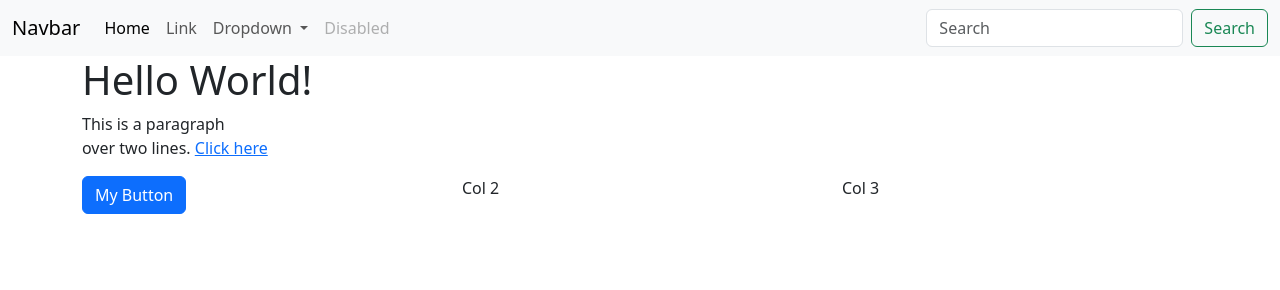
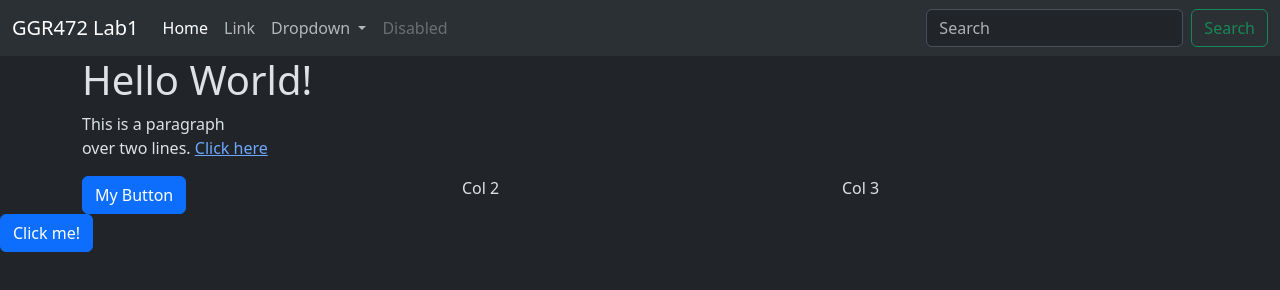
Before and after one commit to huailun-j/GGR472-Lab1, a plain HTML site: page index.html in a window 1280 px wide. Drawn offline with nearby package versions, Linux system fonts and the light colour scheme.

Commit message:
Added Bootstrap Styling

```diff
--- a/index.html
+++ b/index.html
@@ -1,6 +1,6 @@
 <!DOCTYPE html>
-<html lang="en">
-
+<html lang="en" data-bs-theme="dark">
+    <!-- change the background color for the web -->
 <head>
     <meta charset="UTF-8">
     <meta name="viewport" content="width=device-width, initial-scale=1.0">
@@ -14,7 +14,7 @@
     <!-- Example Bootsrap navbar (no functionality yet) -->
     <nav class="navbar navbar-expand-lg bg-body-tertiary">
         <div class="container-fluid">
-            <a class="navbar-brand" href="#">Navbar</a>
+            <a class="navbar-brand" href="#">GGR472 Lab1</a>
             <button class="navbar-toggler" type="button" data-bs-toggle="collapse"
                 data-bs-target="#navbarSupportedContent" aria-controls="navbarSupportedContent" aria-expanded="false"
                 aria-label="Toggle navigation">
@@ -76,6 +76,9 @@
         </div>
     </div>
 
+    <!-- button that returns message in alter window, and NEED CHANGE HERE-->
+     <button type="button" class="btn btn-primary" id="my-btn">Click me!</button>
+
     <!-- Source of external JavaScript files -->
     <script src="script.js"></script>
     <script src="https://cdn.jsdelivr.net/npm/bootstrap@5.3.3/dist/js/bootstrap.bundle.min.js"
```
